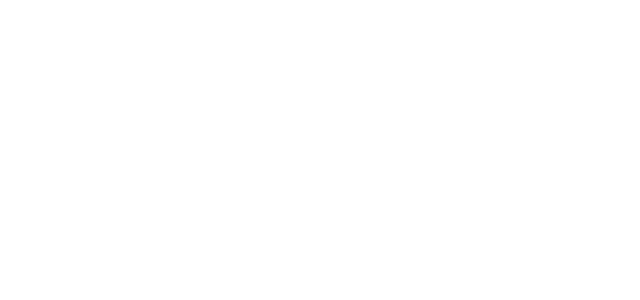
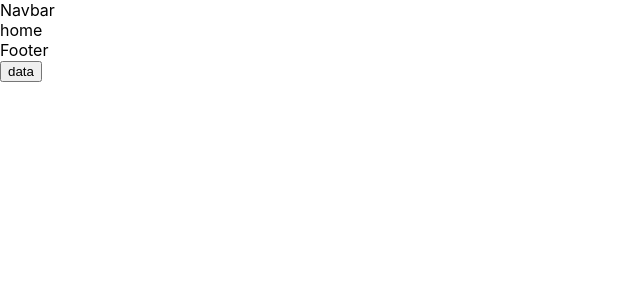
Before and after one commit to Alecsundra/Best_flights, a React (Create React App) app: page / in a window 1280 px wide. Shown: the top 300 px of the page, without its empty margins (0-640 px from the left). Built offline with nearby package versions, Linux system fonts and the light colour scheme.

Commit message:
basic structure setup

```diff
--- a/src/App.js
+++ b/src/App.js
@@ -1,12 +1,28 @@
 import React from 'react';
 import './App.css';
+import {getFlights} from './Api';
+import Home from './Components/Home';
+import Navbar from './Components/Navbar';
+import Footer from './Components/Footer'
+
+// TO DO
+// 1.DATA AIRPORTS TO FILL THE INPUT ORIGIN/DESTINATION OPTIONS
+// 2.SET STATE FOR THE CHOOSEN AND API CALL FOR THE FLIGHTS/PASSING PARAMS
+// 3.
 
 const App = () => {
-  return (
-    <div className="App">
 
-    </div>
-  );
+  return(
+    <>
+      <Navbar />
+      <Home />
+      <Footer />
+      <button onClick={getFlights}>data</button>
+        {/* <button onClick={getAirports}>Air</button>
+        <button onClick={getAirlines}>Airlines</button>
+        <button onClick={getRoute}>Route</button> */}
+    </>
+  )
 }
 
 export default App;
--- /dev/null
+++ b/src/Components/Footer.js
@@ -0,0 +1,9 @@
+import React from 'react';
+
+
+const Footer = () => (
+
+    <div>Footer</div>
+)
+
+export default Footer
--- /dev/null
+++ b/src/Components/Home.js
@@ -0,0 +1,9 @@
+import React from 'react';
+
+
+const Home = () => (
+
+    <div>home</div>
+)
+
+export default Home
--- /dev/null
+++ b/src/Components/Navbar.js
@@ -0,0 +1,9 @@
+import React from 'react';
+
+
+const Navbar = () => (
+
+    <div>Navbar</div>
+)
+
+export default Navbar
```
Also changed, not shown: 1 other file (tests, documents, lock files or other folders).
